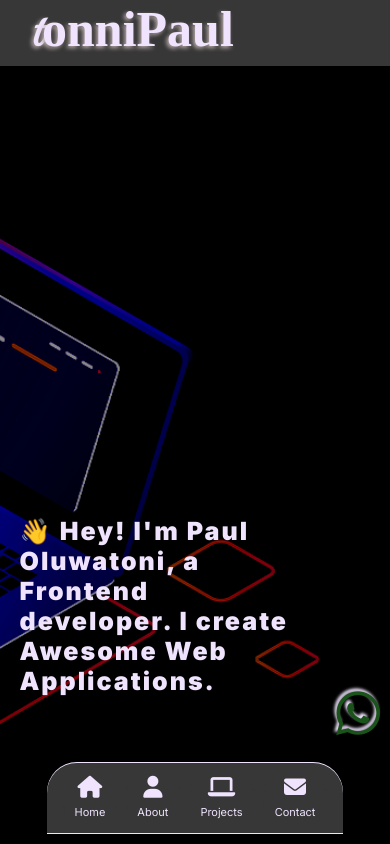
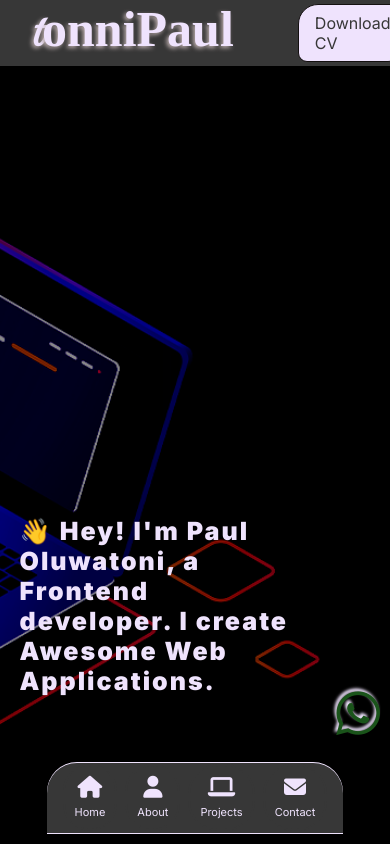
Before and after one commit to TonniPaul/contact, a React (Create React App) app: page / in a window 390 px wide. Shown: the top 844 px of the page. Built offline with nearby package versions, Linux system fonts and the light colour scheme; a web font is replaced by a local one.

Commit message:
Added my cv

```diff
--- a/src/components/Nav.css
+++ b/src/components/Nav.css
@@ -13,6 +13,20 @@ ul{
 }
 a{
    color: var(--primarytxt);
+}
+.logocv{
+   width: 50%;
+   display: flex;
+   justify-content: space-between;
+   align-items: center;
+   gap: 4rem;
+}
+.download{
+   padding: .5rem 1rem;
+   background-color: var(--primarytxt);
+   color: var(--primary);
+   border: 1px solid var(--primaryblack);
+   border-radius: 20px 9px;
 }
 /* ====== logo design ====== */
 .tt{
@@ -44,6 +58,13 @@ h2{
    z-index: 888;
 }
 @media (max-width:900px){
+   naV{
+      flex-direction: column;
+      width: 100%;
+   }
+   .logocv{
+      width: 100%;
+   }
    .icons{
       flex-direction: column;
       margin: auto;
--- a/src/components/Nav.js
+++ b/src/components/Nav.js
@@ -1,11 +1,15 @@
 import './Nav.css';
+import pdf from '../cv/paulcv.pdf';
 import { Link } from "react-router-dom";
 
 function Nav (){
    return(
       <>
          <nav>
+            <div className='logocv'>
                <h2 className="logo"><span className='tt'> t</span><span>onni</span>Paul</h2>
+               <a href={pdf} target='blank' className='download'> Download CV</a>
+            </div>
             <ul>
                <Link to='/home'>
                   <li>
```
Also changed, not shown: 1 other file (tests, documents, lock files or other folders).
